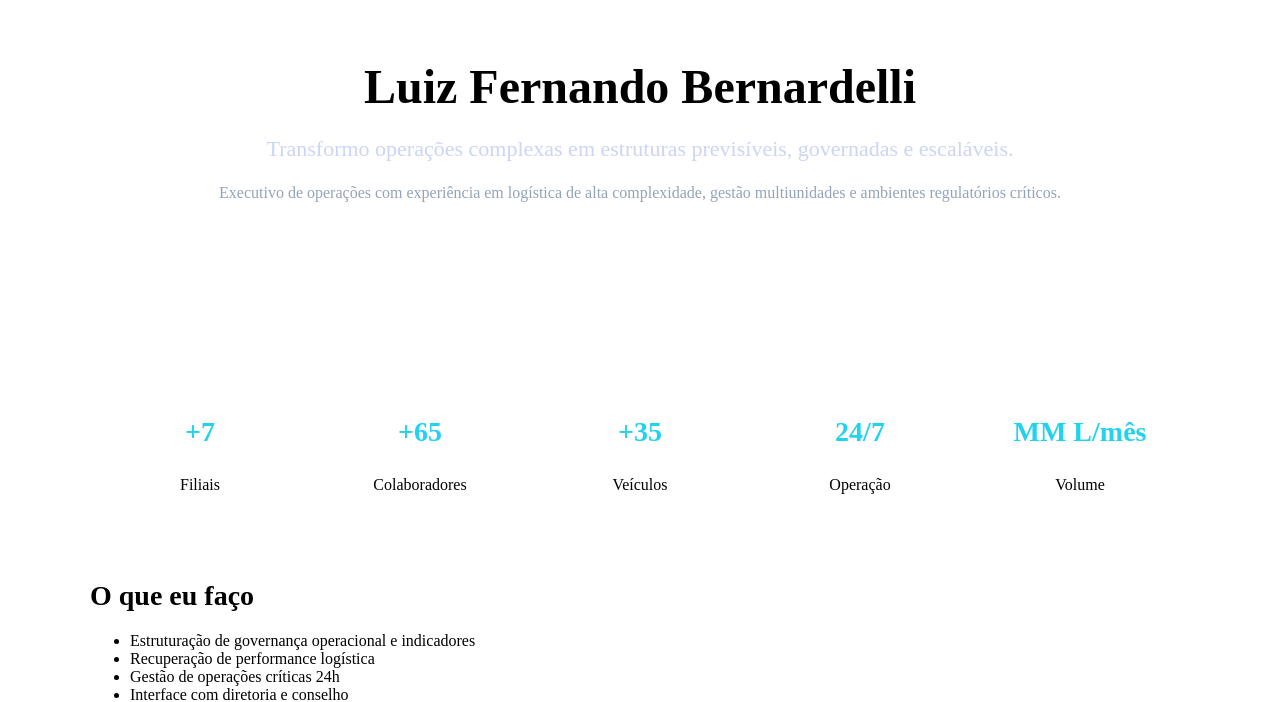
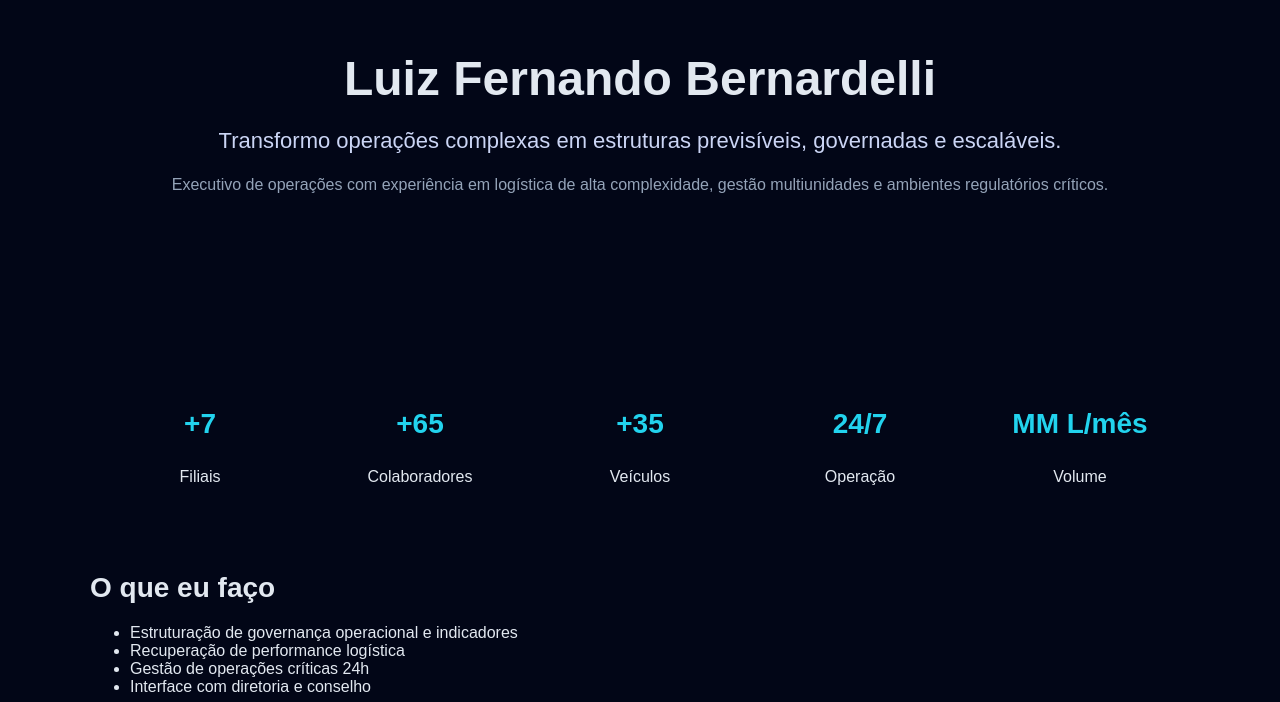
Before and after one commit to fcbernardelli/portfolio-luiz, a React (Vite) app: page / in a window 1280 px wide. Shown: the part 109-811 px from the top of the page. Built offline with nearby package versions, Linux system fonts and the light colour scheme.

Commit message:
index.css

```diff
--- a/src/index.css
+++ b/src/index.css
@@ -1,4 +1,10 @@
 body {
+  margin: 0;
+  font-family: Arial, sans-serif;
+  background: #020617;
+  color: #e2e8f0;
+}
+
 .container {
   max-width: 1100px;
   margin: auto;
@@ -72,4 +78,3 @@ footer {
   text-align: center;
   margin-top: 60px;
   color: #64748b;
-}
```
